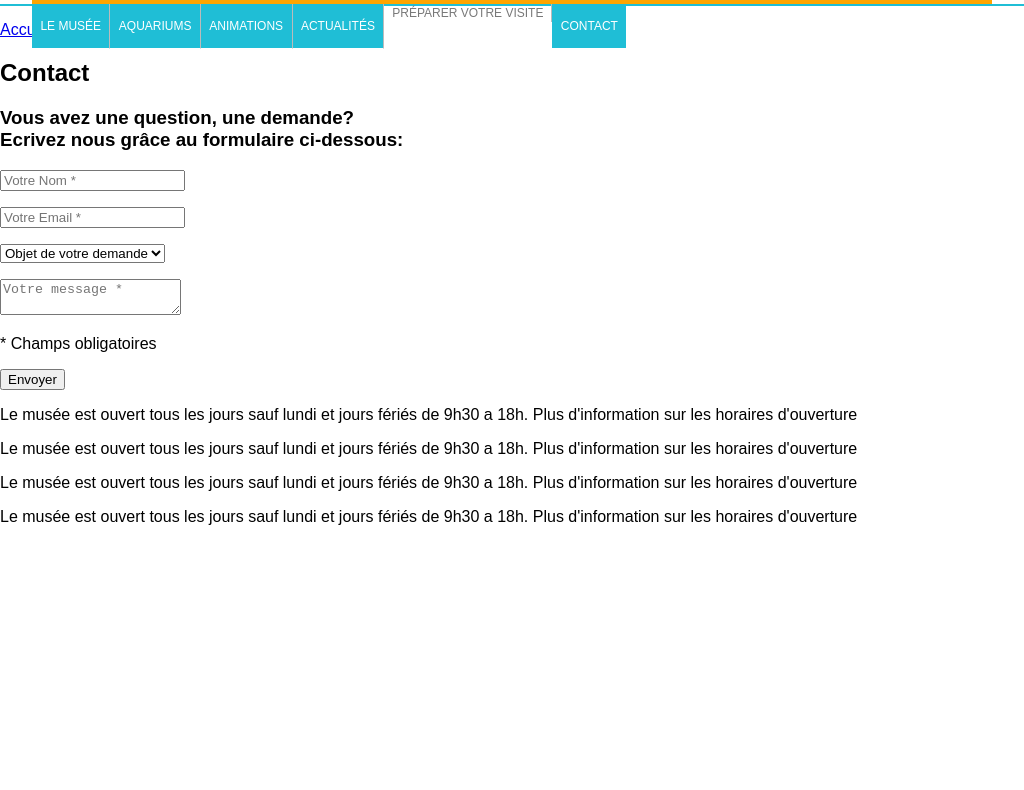
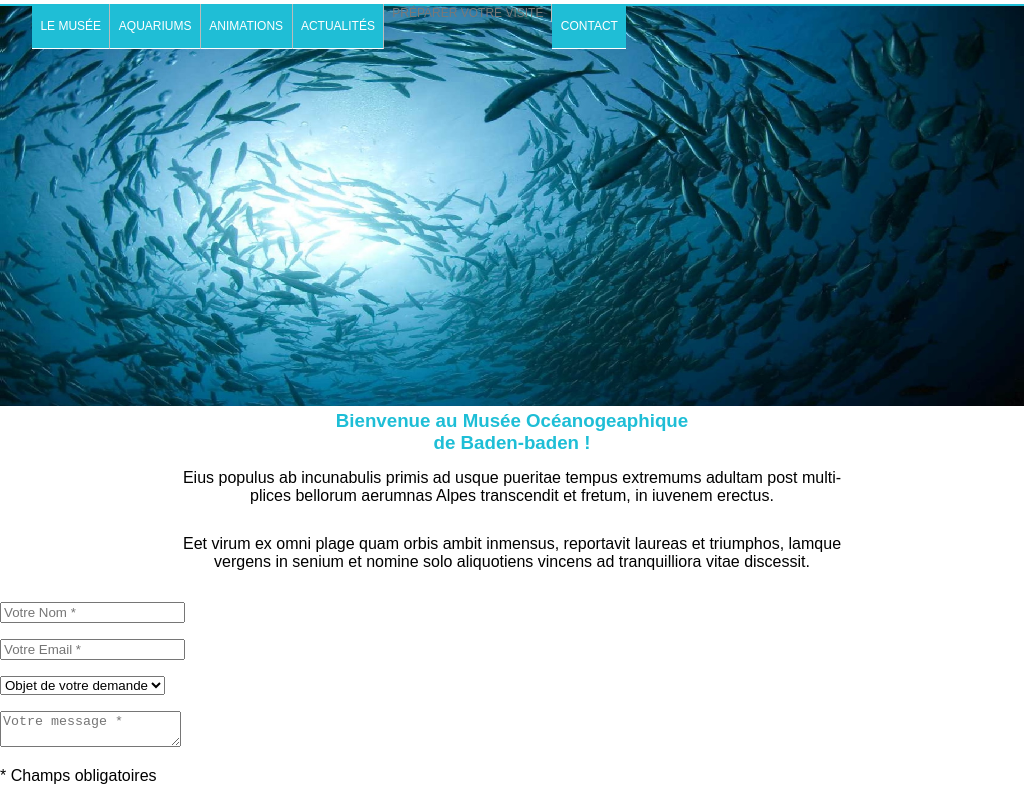
Before and after one commit to sinki78/htmlResponsive, a plain HTML site: page contact.html in a window 1024 px wide. Shown: the part 100-890 px from the top of the page. Before the commit the page ends 800 px from the top, so only its background shows below. Drawn offline with Linux system fonts and the light colour scheme.

Commit message:
carousel v1 | text

```diff
--- a/1024.css
+++ b/1024.css
@@ -186,11 +186,36 @@
 
     }
 
-    /* ARIANE */
-    #ariane{
-        margin-top: 15px;
+    .main_text{
+        display: flex;
+        flex-direction: column;
+        flex-wrap: wrap;
     }
 
+    .main_text_title{
+        margin: auto;
+        max-width: 370px;
+        text-align: center;
+        color: #1ebed6;
+    }
+
+    .main_text p:nth-child(2){
+        margin: 15px auto;
+        max-width: 675px;
+        text-align: center;
+    }
+
+    .main_text p:nth-child(3){
+
+        margin: 15px auto;
+        max-width: 675px;
+        text-align: center;
+    }
+
+
+    /*picture img{*/
+        /*width: 100%;*/
+    /*}*/
     /* MAIN */
     main{
         /*margin-top: 150px;*/
--- a/640.css
+++ b/640.css
@@ -13,7 +13,6 @@
         margin: 0 auto;
         display: flex;
         flex-direction: column;
-        background-color: yellow;
         position: relative;
 
     }
@@ -166,10 +165,27 @@
 
     }
 
-    /* ARIANE */
-    #ariane{
-        margin-top: 15px;
+    .main_text_title{
+        margin: auto;
+        max-width: 370px;
+        text-align: center;
+        color: #1ebed6;
+
     }
+
+    .main_text p:nth-child(2){
+        margin: 15px auto;
+        max-width: 675px;
+        text-align: center;
+    }
+
+    .main_text p:nth-child(3){
+
+        margin: 15px auto;
+        max-width: 675px;
+        text-align: center;
+    }
+
 
     /* MAIN */
     main{
--- a/840.css
+++ b/840.css
@@ -13,7 +13,6 @@
         margin: 0 auto;
         display: flex;
         flex-direction: column;
-        background-color: orange;
         position: relative;
 
 
@@ -166,10 +165,27 @@
 
     }
 
-    /* ARIANE */
-    #ariane{
-        margin-top: 15px;
+    .main_text_title{
+        margin: auto;
+        max-width: 370px;
+        text-align: center;
+        color: #1ebed6;
     }
+
+    .main_text p:nth-child(2){
+        margin: 15px auto;
+        max-width: 675px;
+        text-align: center;
+    }
+
+    .main_text p:nth-child(3){
+
+        margin: 15px auto;
+        max-width: 675px;
+        text-align: center;
+    }
+
+
 
     /* MAIN */
     main{
--- a/contact.html
+++ b/contact.html
@@ -71,16 +71,20 @@
         </section>
     </div>
 </header>
-<nav id="ariane">
-    <a title="Accueil" href="index.html">Accueil</a> > Contact
-</nav>
-
-
 <main>
 
-    <section id="ddd">
-        <h1>Contact</h1>
-        <h3>Vous avez une question, une demande?<br/> Ecrivez nous grâce au formulaire ci-dessous: </h3>
+    <section>
+        <picture class="main_carousel" >
+            <source srcset="./img/carousel2_large.jpg" media="(max-width: 640px)">
+            <source srcset="./img/carousel1_large.jpg" media="(min-width: 641px)">
+
+            <img src="./img/carousel1_large.jpg" width="100%"  height="400px" alt="banc de poisson">
+        </picture>
+        <article class="main_text">
+            <h1 class="main_text_title">Bienvenue au Musée Océanogeaphique de Baden-baden !</h1>
+            <p>Eius populus ab incunabulis primis ad usque pueritae tempus extremums adultam post multi-plices bellorum aerumnas Alpes transcendit et fretum, in iuvenem erectus.</p>
+            <p>Eet virum ex omni plage quam orbis ambit inmensus, reportavit laureas et triumphos, lamque vergens in senium et nomine solo aliquotiens vincens ad tranquilliora vitae discessit.</p>
+        </article>
 
         <form method="post" action="#">
             <p>
```
Also changed, not shown: img/carousel1_large.jpg (added), img/carousel2_large.jpg (added).
